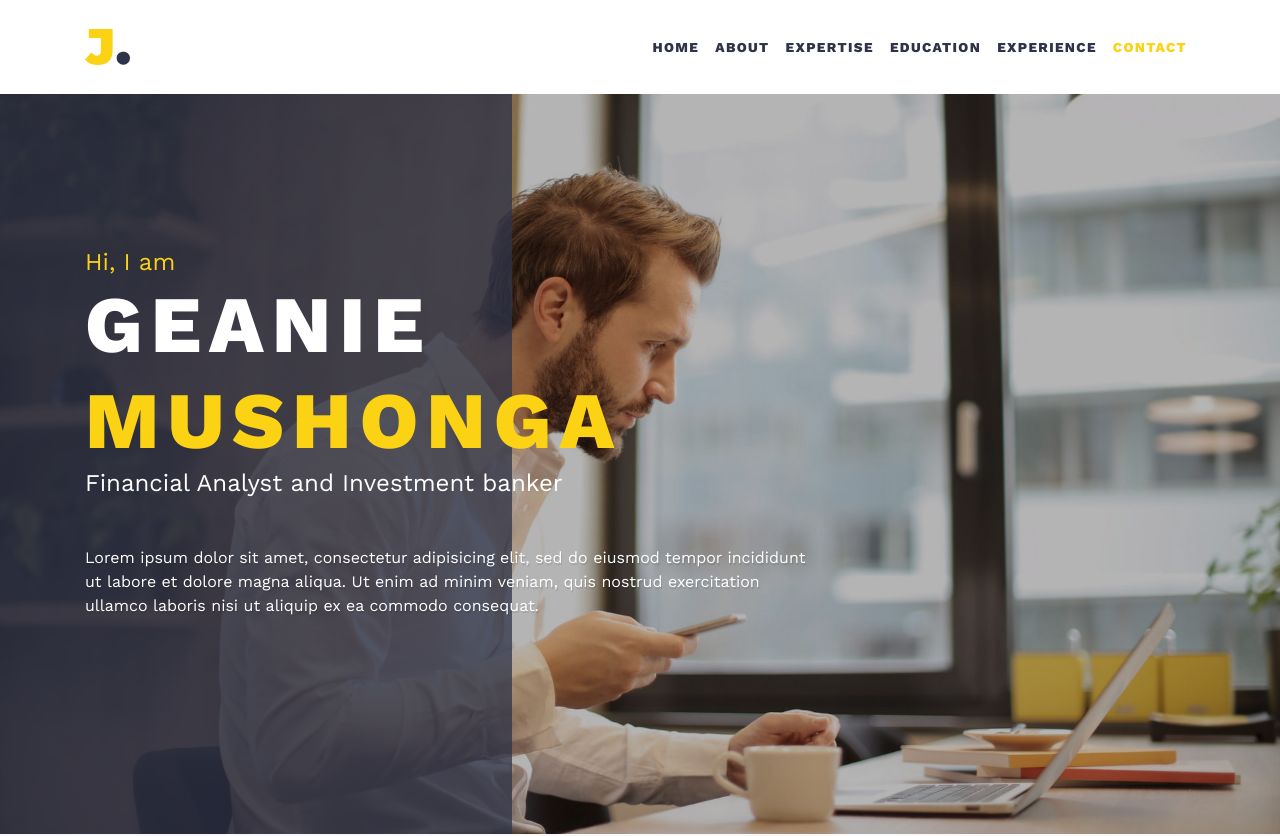
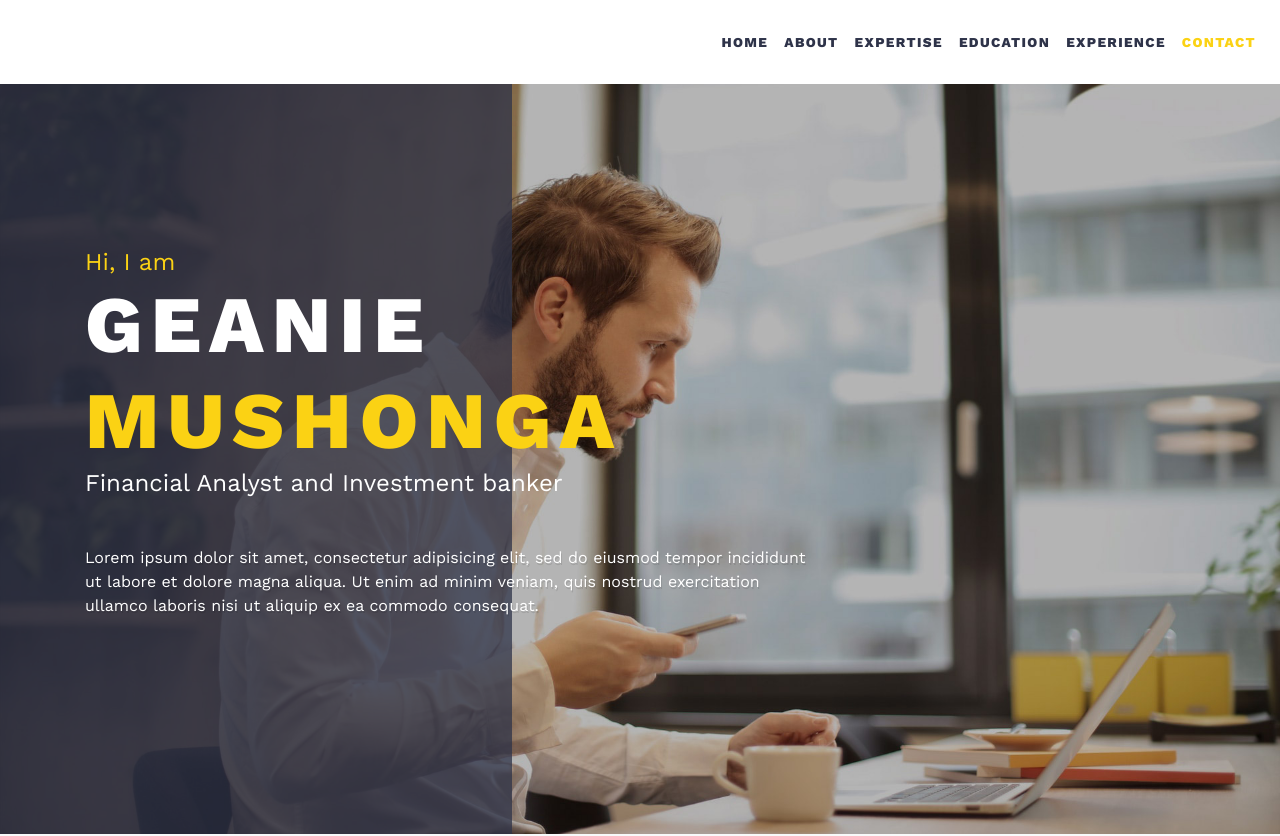
Before and after one commit to gmushonga/Portfolio, a plain HTML site: page index.html in a window 1280 px wide. Shown: the top 836 px of the page. Drawn offline with nearby package versions, Linux system fonts and the light colour scheme.

Commit message:
remove logo from index html

```diff
--- a/index.html
+++ b/index.html
@@ -25,7 +25,6 @@
     <!-- navbar-->
     <header class="header">
       <nav class="navbar navbar-expand-lg fixed-top">
-        <div class="container"><a class="navbar-brand" href="#"><img src="img/logo.svg" alt="" width="45"></a>
           <button class="navbar-toggler navbar-toggler-right" type="button" data-toggle="collapse" data-target="#navbarSupportedContent" aria-controls="navbarSupportedContent" aria-expanded="false" aria-label="Toggle navigation"><i class="fas fa-bars"></i></button>
           <div class="collapse navbar-collapse" id="navbarSupportedContent">
             <ul class="navbar-nav ml-auto">
```
